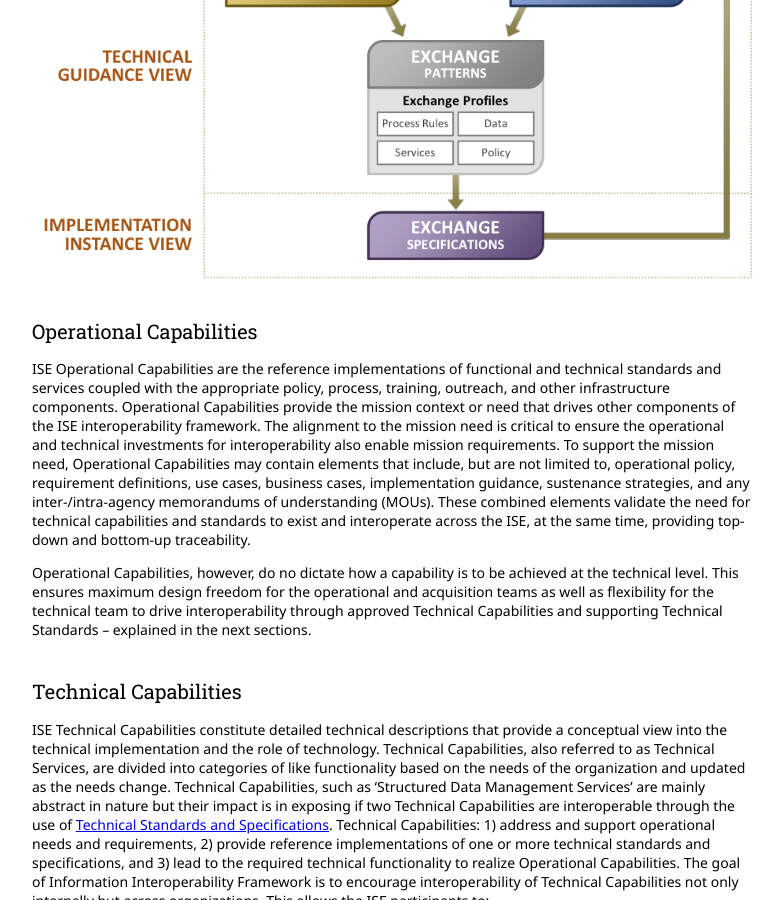
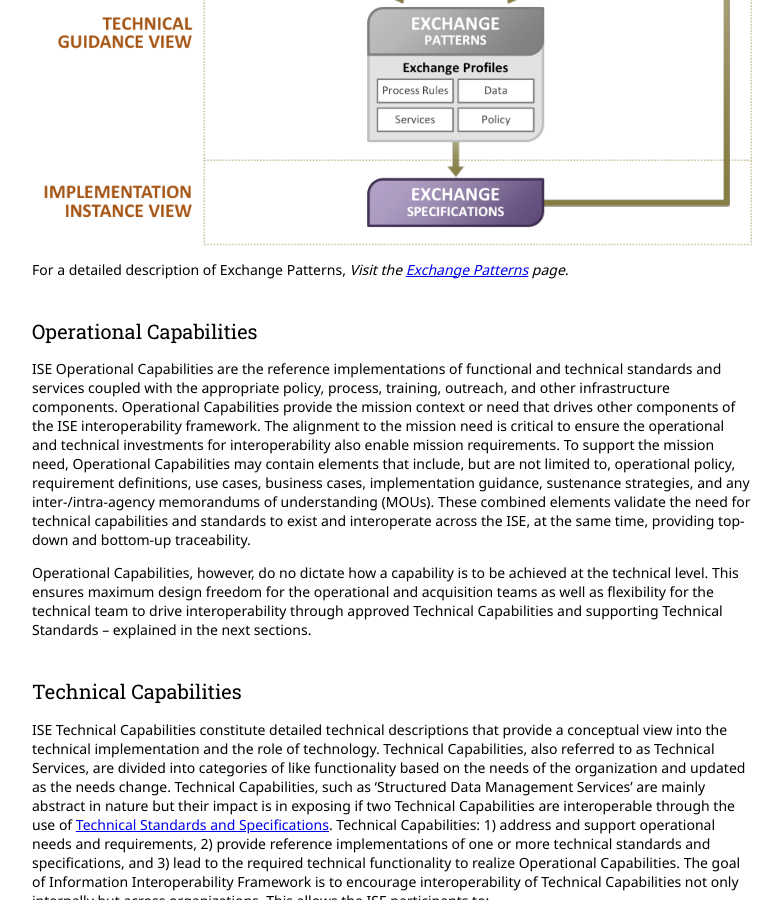
Before and after one commit to Project-Interoperability/project-interoperability.github.io, a Jekyll site: the page built from interoperability-components.md, in a window 1280 px wide and 900 px high, scrolled down 371 px. Shown: the whole window, without its empty margins (248-1031 px from the left). Built offline with Jekyll 4.4.1, drawn with Linux system fonts in a browser that asks for light colours; nearby versions of some CDN libraries.

Commit message:
Moved link to Exchange Pattern below the graphic
Allows the reader to view the ISE Interoperability Framework and how Exchange Patterns fits in the framework prior to getting detail information on Exchange Patterns.

```diff
--- a/interoperability-components.md
+++ b/interoperability-components.md
@@ -6,10 +6,10 @@
 title: ISE Interoperability Framework Components
 ---
 
-*Visit the [Exchange Patterns](/exchange-patterns) page.*
 
 ![](/images/common-profile2.png)
 
+For a detailed description of Exchange Patterns, *Visit the [Exchange Patterns](/exchange-patterns) page.*
 ## Operational Capabilities
 
 ISE Operational Capabilities are the reference implementations of functional and technical standards and services coupled with the appropriate policy, process, training, outreach, and other infrastructure components. Operational Capabilities provide the mission context or need that drives other components of the ISE interoperability framework. The alignment to the mission need is critical to ensure the operational and technical investments for interoperability also enable mission requirements. To support the mission need, Operational Capabilities may contain elements that include, but are not limited to, operational policy, requirement definitions, use cases, business cases, implementation guidance, sustenance strategies, and any inter-/intra-agency memorandums of understanding (MOUs). These combined elements validate the need for technical capabilities and standards to exist and interoperate across the ISE, at the same time, providing top-down and bottom-up traceability.
```
